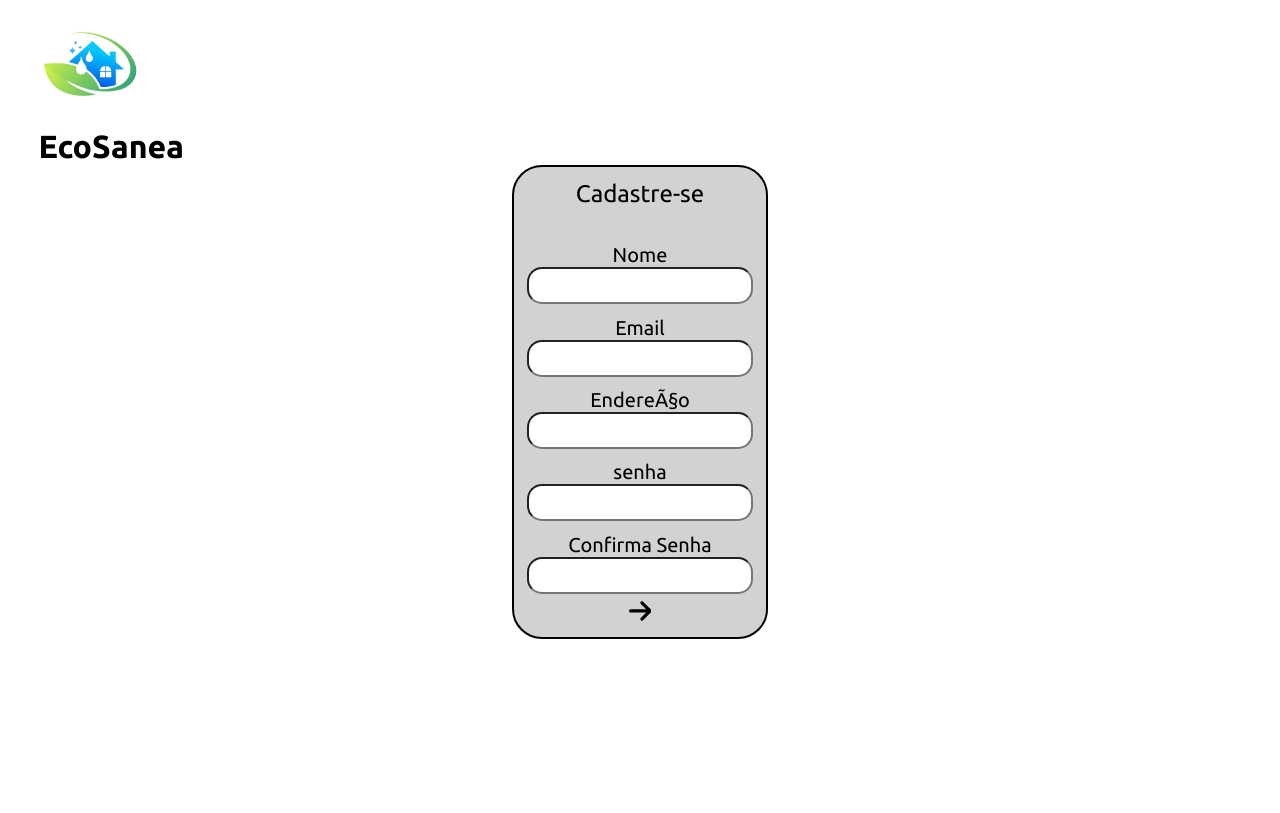
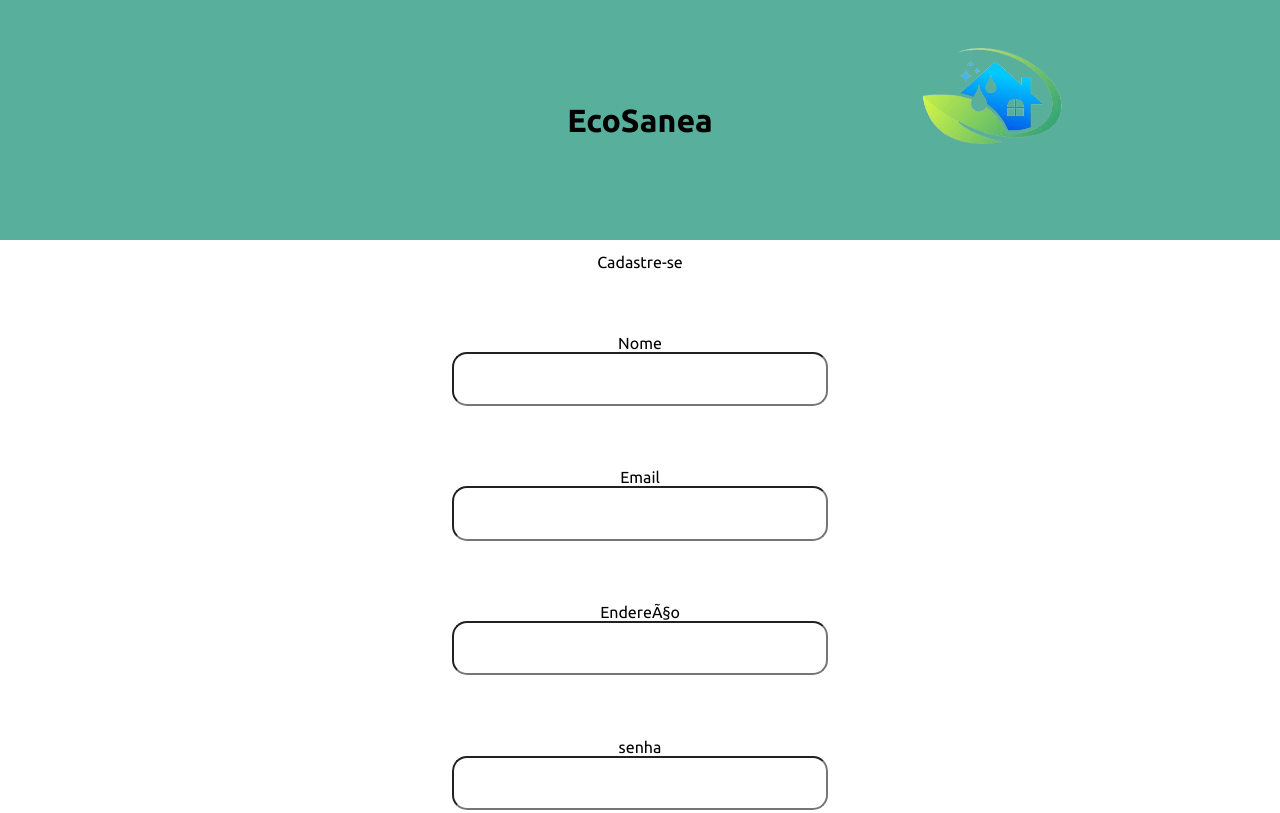
Before and after one commit to Guxta351/trabalho-final, a website: page frontend/segunda.html in a window 1280 px wide. Shown: the top 813 px of the page. Drawn offline with Linux system fonts and the light colour scheme.

Commit message:
alteracoes da segunda tela

```diff
--- a/frontend/segunda.html
+++ b/frontend/segunda.html
@@ -15,8 +15,10 @@
         }
 
         img {
-            width: 10%;
-            margin-left: 2%;
+            margin-left: 70%;
+            width: 15%;
+            position: absolute;
+
         }
 
         .botao1 {
@@ -25,16 +27,11 @@
         }
 
         .cartao {
-            width: 20%;
-            border: 2px solid black;
-            border-radius: 30px;
+            text-align: center;
             padding: 1%;
-            text-align: center;
-            margin: auto;
-            display: flex;
-            flex-direction: column;
-            font-size: 20px;
-            background-color: rgb(212, 209, 209);
+            columns: flex
+
+
         }
 
         .Elo {
@@ -49,11 +46,22 @@
             margin-top: 5%;
         }
         input{
-            border-radius: 4px;
-            padding: 4%;
-            -moz-border-radius: 4px;
+            border-radius: 6%;
+            padding: 2%;
+            width: 30%;
+            height: 3%;
+
 
          }
+
+        .exemplo{
+            display: flex;
+            align-items: center;
+            justify-content: center;
+            width: 100%;
+            height: 30%;
+            background-color: #58af9b
+        }
 
 
     </style>
@@ -62,11 +70,12 @@
 <body>
     <div>
         <img style="border: 0cap;" src="imagens/EcoSanea-removebg-preview.png" class="img">
-        <h1 style="margin-left: 3%;">EcoSanea</h1>
+        <div class="exemplo">
+        <h1>EcoSanea</h1>
     </div>
+</div>
     <div class="cartao">
-        <p style="font-size: larger;">Cadastre-se</p>
-        <br>
+        <p >Cadastre-se</p>
         <p class="texto">Nome</p>
         <input class="Elo" type="text">
         <p class="texto">Email</p>
```
